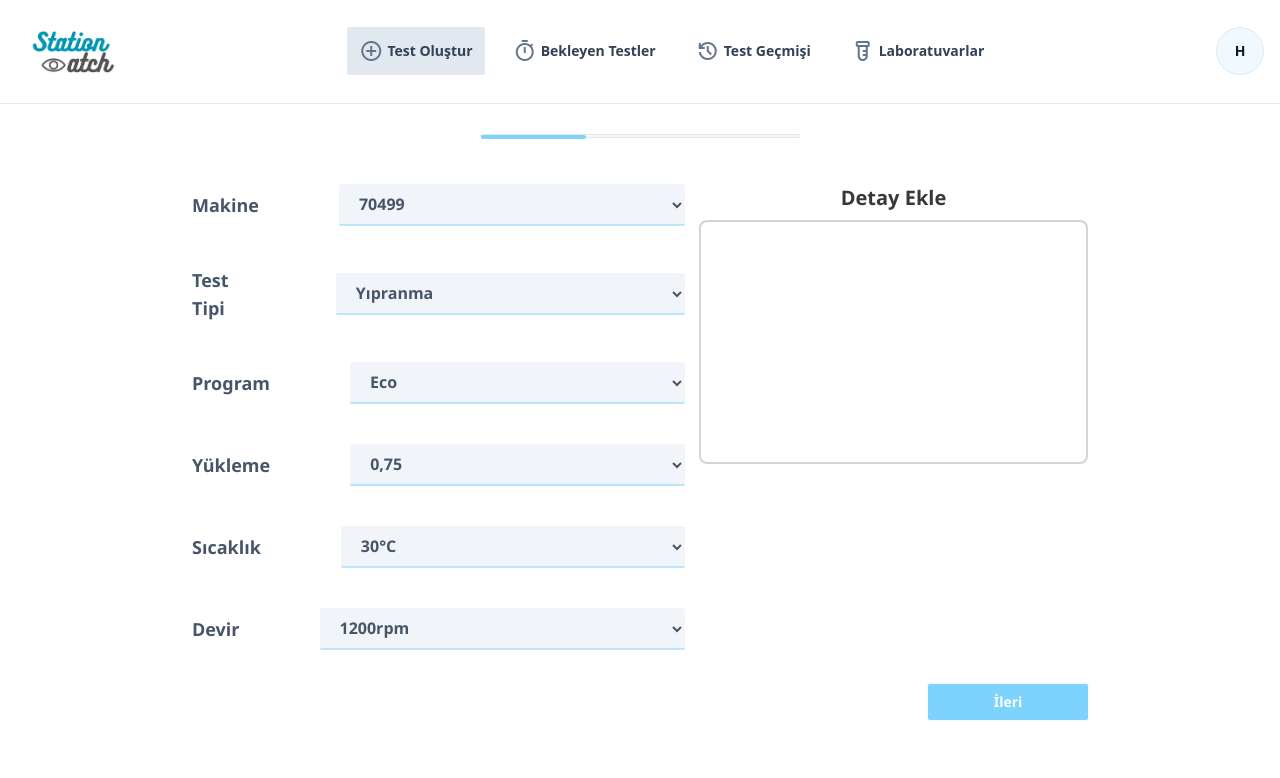
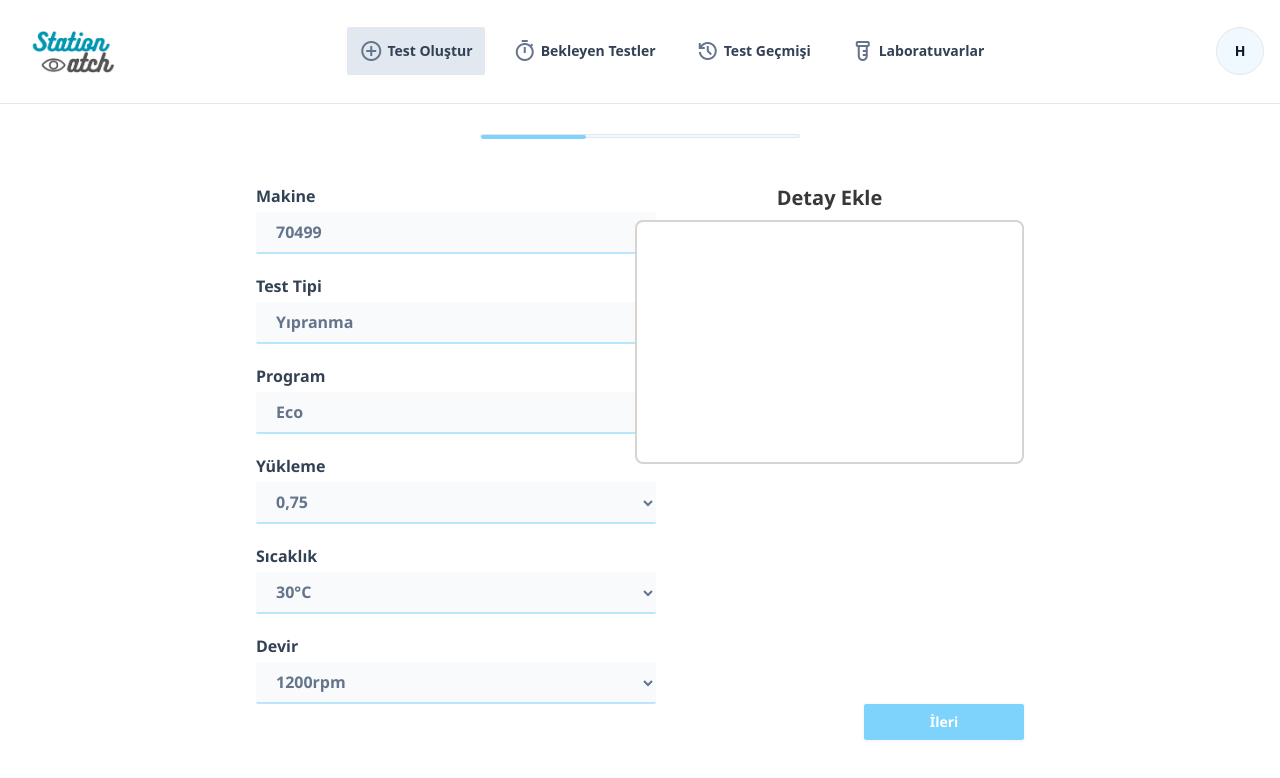
Before and after one commit to hasocobo/station-watch, a React (Vite) app in the folder client/: page /testolustur in a window 1280 px wide. Shown: the top 778 px of the page. Built offline with nearby package versions, Linux system fonts and the light colour scheme.

Commit message:
Change select input's display in create test page

```diff
--- a/client/src/components/Header/Header.jsx
+++ b/client/src/components/Header/Header.jsx
@@ -13,7 +13,7 @@ export default function Header() {
       <div className="mx-auto max-w-7xl">
         <div className="px-4 py-4">
           <div className="flex items-center justify-between">
-            <Link to={'/'} className="hover:cursor-pointer">
+            <Link to={'/'} className="hover:cursor-pointer hidden md:block">
               <img src={Logo} alt="station watch logo" className="w-32" />
             </Link>
             <div className="flex w-full items-center justify-center">
--- a/client/src/components/Pages/CreateTest/CreateTest.jsx
+++ b/client/src/components/Pages/CreateTest/CreateTest.jsx
@@ -122,15 +122,15 @@ export default function CreateTest() {
                 ></div>
               </div>
             </div>
-            <div className="flex grow">
-              <div className="flex w-[55%] flex-col gap-10">
+            <div className="flex grow md:flex-row flex-col">
+              <div className="flex w-[50%] flex-col gap-5">
                 <Select
                   title={'Makine'}
                   options={machines}
                   name={'makine'}
                   value={selectedOptions.makine}
                   onChange={handleSelectChange}
-                  style={'flex flex-row gap-20 items-center justify-between'}
+                  style={'flex flex-col'}
                   optionStyle={'w-[25rem] max-w-[25rem]'}
                 />
                 <Select
@@ -139,7 +139,7 @@ export default function CreateTest() {
                   name={'testTipi'}
                   value={selectedOptions.testTipi}
                   onChange={handleSelectChange}
-                  style={'flex flex-row gap-20 items-center justify-between'}
+                  style={'flex flex-col'}
                   optionStyle={'w-[25rem] max-w-[25rem]'}
                 />
                 <Select
@@ -148,7 +148,7 @@ export default function CreateTest() {
                   name={'program'}
                   value={selectedOptions.program}
                   onChange={handleSelectChange}
-                  style={'flex flex-row gap-20 items-center justify-between'}
+                  style={'flex flex-col'}
                   optionStyle={'w-[25rem] max-w-[25rem]'}
                 />
                 <Select
@@ -157,8 +157,8 @@ export default function CreateTest() {
                   name={'yukleme'}
                   value={selectedOptions.yukleme}
                   onChange={handleSelectChange}
-                  style={'flex flex-row gap-20 items-center justify-between'}
-                  optionStyle={'w-[25rem] max-w-[25rem]'}
+                  style={'flex flex-col'}
+                  optionStyle={'w-[25rem] max-w-[25rem] min-w-[25rem]'}
                 />
                 <Select
                   title={'Sıcaklık'}
@@ -166,7 +166,7 @@ export default function CreateTest() {
                   name={'sicaklik'}
                   value={selectedOptions.sicaklik}
                   onChange={handleSelectChange}
-                  style={'flex flex-row gap-20 items-center justify-between'}
+                  style={'flex flex-col'}
                   optionStyle={'w-[25rem] max-w-[25rem]'}
                 />
                 <Select
@@ -175,11 +175,11 @@ export default function CreateTest() {
                   name={'devir'}
                   value={selectedOptions.devir}
                   onChange={handleSelectChange}
-                  style={'flex flex-row gap-20 items-center justify-between'}
+                  style={'flex flex-col'}
                   optionStyle={'w-[25rem] max-w-[25rem]'}
                 />
               </div>
-              <div className="flex w-[45%] items-start justify-end">
+              <div className="flex w-[50%] items-start justify-end">
                 <div className="flex flex-col">
                   <h1 className="mb-2 self-center text-xl font-semibold">
                     Detay Ekle
@@ -322,7 +322,7 @@ export default function CreateTest() {
   }
 
   return (
-    <div className="mx-auto h-full max-w-[70vw]">
+    <div className="mx-auto h-full max-w-[60vw]">
       <div className="relative h-full py-20">{renderSwitch()}</div>
     </div>
   )
--- a/client/src/components/Pages/CreateTest/Select.jsx
+++ b/client/src/components/Pages/CreateTest/Select.jsx
@@ -11,7 +11,7 @@ export default function Select({
   return (
     <div className={`${style} `}>
       {title && (
-        <label htmlFor={name} className="text-lg font-semibold text-slate-600">
+        <label htmlFor={name} className="text-base mb-1 font-semibold text-slate-700 text-nowrap">
           {title}
         </label>
       )}
@@ -21,7 +21,7 @@ export default function Select({
         id={name}
         value={value}
         onChange={onChange}
-        className={`rounded-sm border-b-2 px-4 py-2 border-sky-200 bg-slate-100 font-semibold text-slate-600 transition duration-300 ${optionStyle}`}
+        className={`rounded-sm border-b-2 px-4 py-2 border-sky-200 bg-slate-50 font-semibold text-slate-500 transition duration-300 ${optionStyle}`}
       >
         {options.length && options.map((option) => (
           <option key={option.name || option.id} value={option.name}>
```
